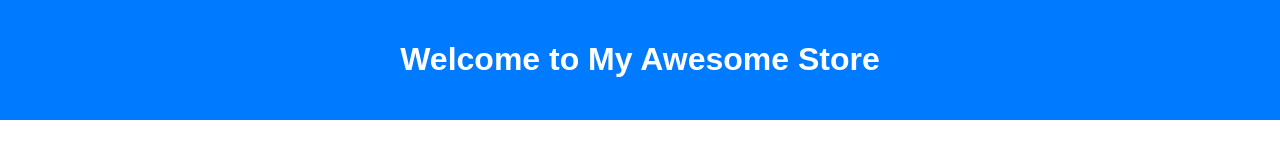
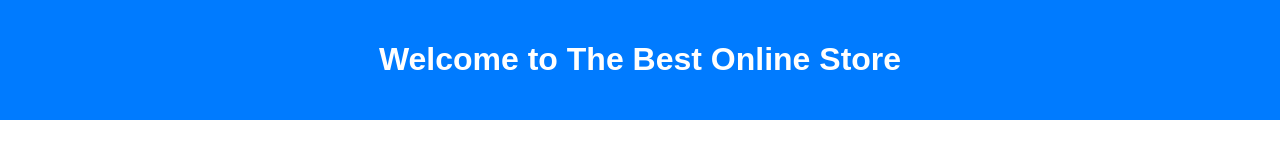
Before and after one commit to nasrinakhatun23/ecommerce-homepage, a plain HTML site: page index.html in a window 1280 px wide. Drawn offline with Linux system fonts and the light colour scheme.

Commit message:
Collaborator changed heading

```diff
--- a/index.html
+++ b/index.html
@@ -8,7 +8,8 @@
 </head>
 <body>
     <header>
-        <h1>Welcome to My Awesome Store</h1>
+        <h1>Welcome to The Best Online Store</h1>
+
     </header>
 </body>
 </html>
```
